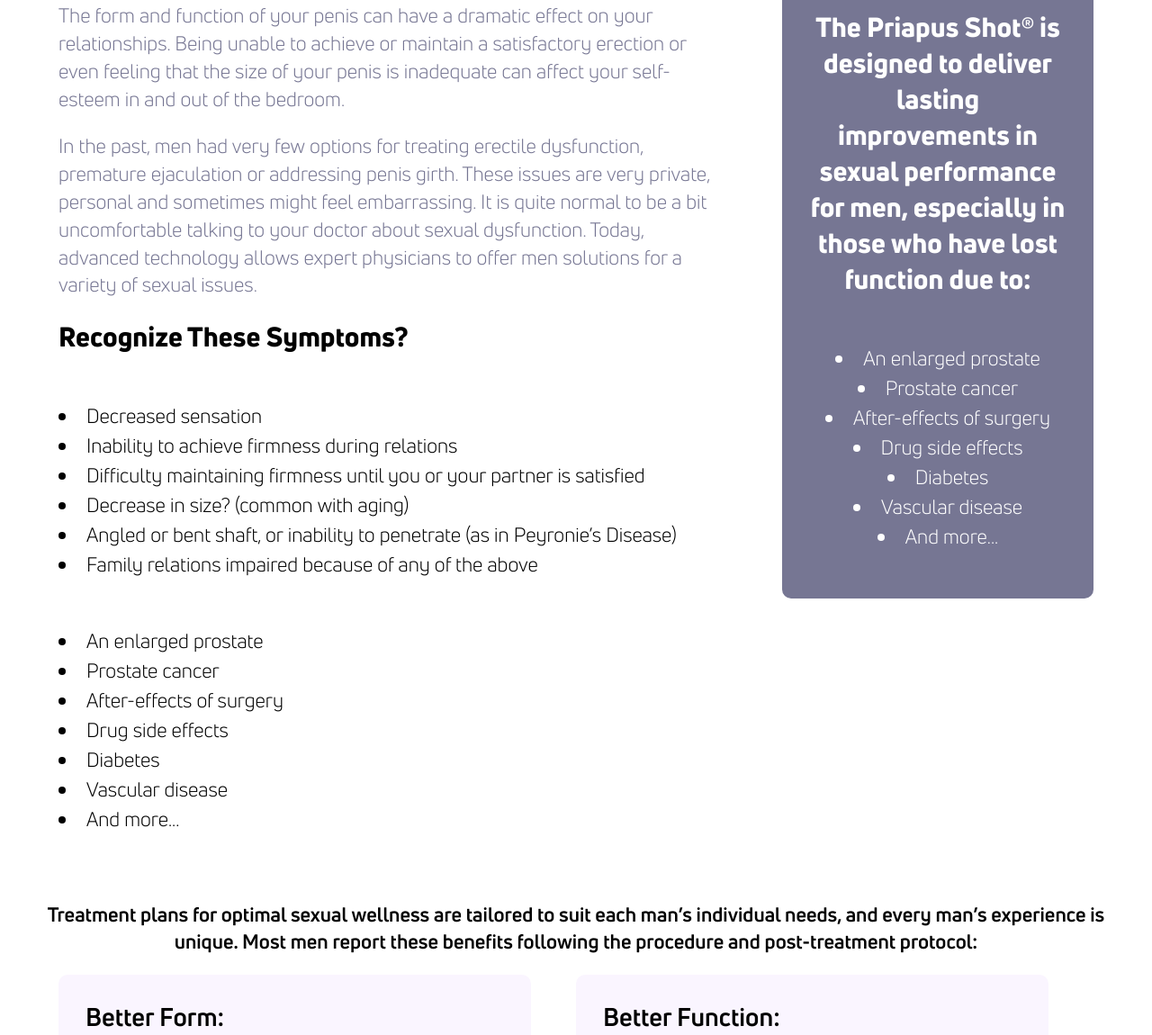
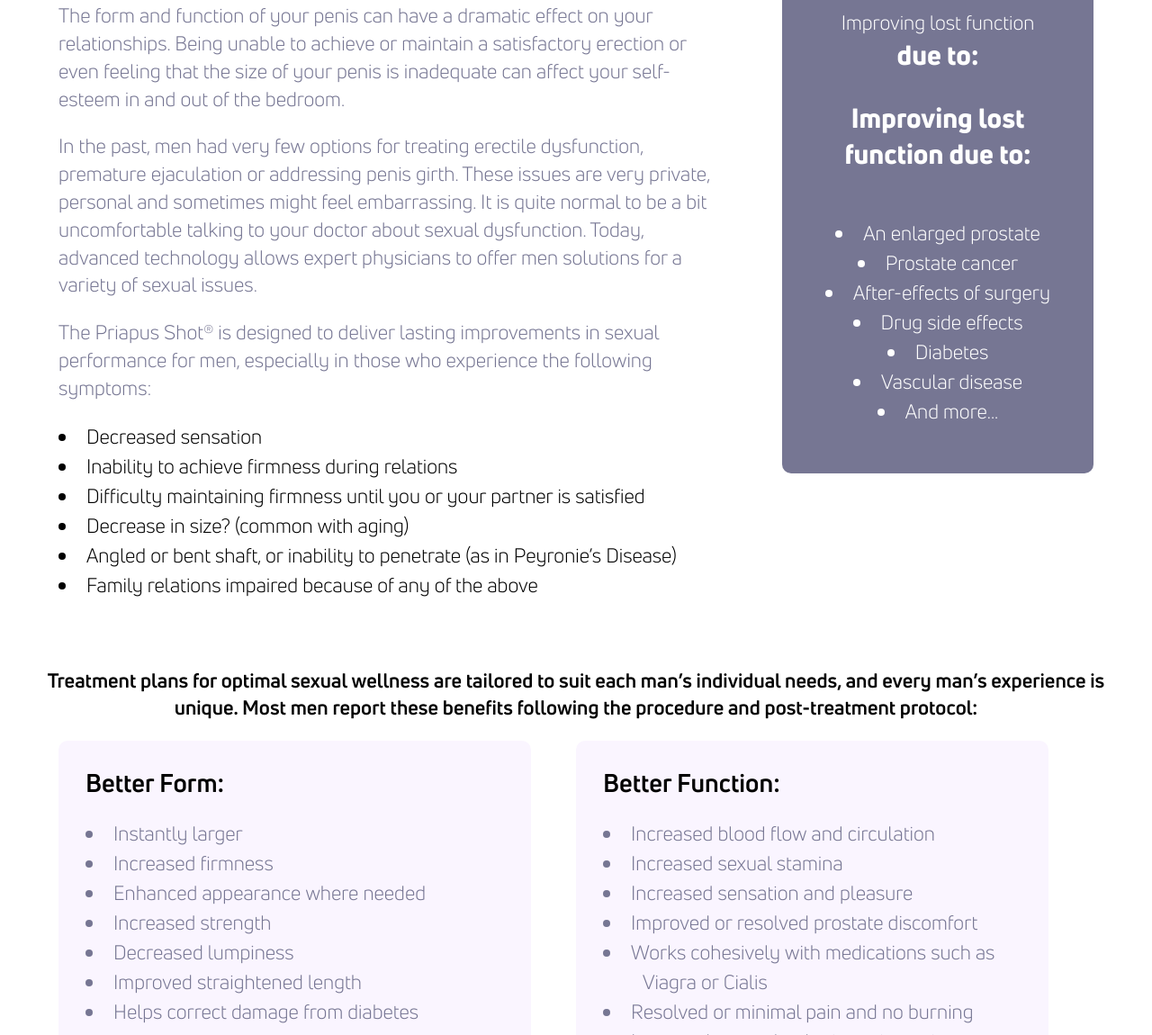
Before and after one commit to theneverwoods/gerstenberg.clinic, a Jekyll site: the page built from services/p-shot.html, in a window 1280 px wide and 1400 px high, scrolled down 1188 px. Shown: the part 250-1400 px from the top of the window at 90% size. Built offline with Jekyll 4.4.1, drawn with Linux system fonts in a browser that asks for light colours; comment, search, counter and statistics services are not loaded.

Commit message:
list edits

```diff
--- a/services/p-shot.html
+++ b/services/p-shot.html
@@ -43,7 +43,7 @@ redirect_from: /maleprp
 		</p>
 		<p>In the past, men had very few options for treating erectile dysfunction, premature ejaculation or addressing penis girth. These issues are very private, personal and sometimes might feel embarrassing. It is quite normal to be a bit uncomfortable talking to your doctor about sexual dysfunction. Today, advanced technology allows expert physicians to offer men solutions for a variety of sexual issues.
         </p>
-			<h2>Recognize These Symptoms?</h2>
+        <p>The Priapus Shot® is designed to deliver lasting improvements in sexual performance for men, especially in those who experience the following symptoms:</p>
 			<ul>
                 <li>Decreased sensation</li>
                 <li>Inability to achieve firmness during relations</li>
@@ -52,20 +52,13 @@ redirect_from: /maleprp
                 <li>Angled or bent shaft, or inability to penetrate (as in Peyronie’s Disease)</li>
                 <li>Family relations impaired because of any of the above</li>
             </ul>
-
-        <ul>
-            <li>An enlarged prostate</li>
-            <li>Prostate cancer</li>
-            <li>After-effects of surgery</li>
-            <li>Drug side effects</li>
-            <li>Diabetes</li>
-            <li>Vascular disease</li>
-            <li>And more...</li>
-        </ul>
 	</div>
     <div class="third center">
 		<div class="card dark">
-			<h2>The Priapus Shot® is designed to deliver lasting improvements in sexual performance for men, especially in those who have lost function due to:</h2>
+            <p>Improving lost function </p>
+            <h2>due to:</h2>
+
+            <h2>Improving lost function due to:</h2>
             <ul>
                 <li>An enlarged prostate</li>
                 <li>Prostate cancer</li>
```
